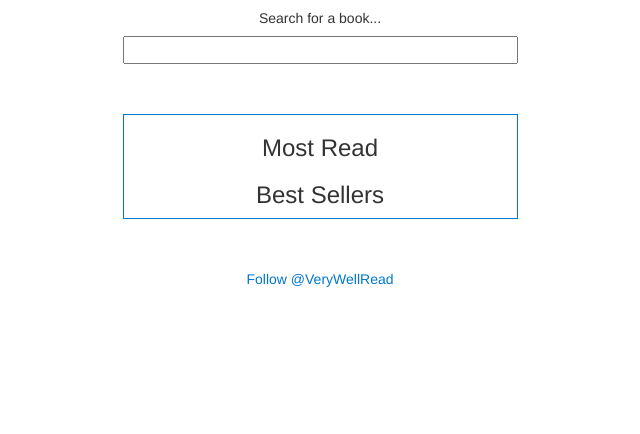
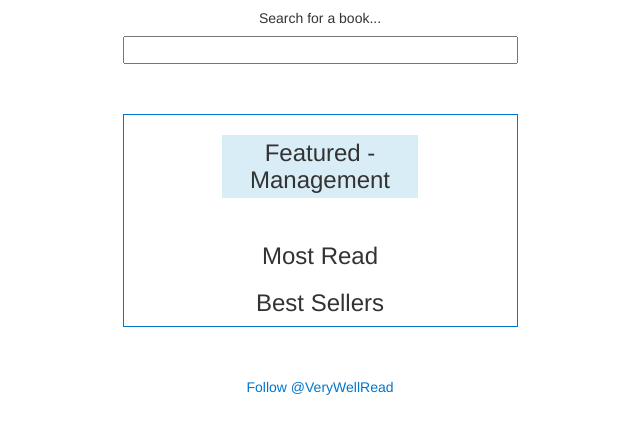
Before and after one commit to benlogan/WellReadClient, a PHP site: page / in a window 1280 px wide. Shown: the part 338-772 px from the top of the page, without its empty margins (320-960 px from the left). Run offline with PHP 8.4, Linux system fonts and the light colour scheme; some libraries are stand-ins or nearby versions.

Commit message:
featured book lists, changes to login, and flicker removal

```diff
--- a/index.html
+++ b/index.html
@@ -16,10 +16,12 @@
 
         <link rel="stylesheet" href="styles/jquery-ui.css" type="text/css"/>
         <link rel="stylesheet" href="styles/style.css" type="text/css"/>
+        <link rel="stylesheet" href="styles/dropdown.css" type="text/css"/>
 
         <script type="text/javascript" src="scripts/jquery/jquery-2.1.4.js"></script>
         <script type="text/javascript" src="scripts/jquery/jquery-ui.js"></script>
         <script type="text/javascript" src="scripts/main.js"></script>
+        <script type="text/javascript" src="scripts/dropdown.js"></script>
 
         <script src="http://maxcdn.bootstrapcdn.com/bootstrap/3.3.6/js/bootstrap.min.js"></script>
 
@@ -63,10 +65,9 @@
             $(document).ready(function() {
                 $("#loginOrName").leanModal();//({ top : "50%" }); actually hacking this into the leanModal script, because it's not designed to take %'s on input!
 
-                var promoHidden = localStorage.getItem('promoHidden');
-                if(promoHidden == 'true') {
-                    $('#promoText').hide();
-                    //$('#promoText').removeClass('in');
+                // this has to be hidden by default, or you get flicker trying to hide it.
+                if(!localStorage.getItem('promoHidden') || localStorage.getItem('promoHidden') == 'false') {
+                    $('#promoText').addClass('in');
                 }
 
                 //if(window.location.href.indexOf("ISBN=") > -1) {
@@ -78,6 +79,7 @@
                     $('#topBooks').show();
                     getTopBooks(10);
                     getBestSellers();
+                    getFeaturedBooks("management", "Management ↓");
                 }
             });
 
@@ -170,13 +172,24 @@
 
             <!--<label for="search">Search: </label>-->
             <!--<button id="closeButton" data-toggle="collapse" data-target="#promoText"><img src="images/toggle-collapse-alt_blue.png"/></button>-->
-            <div id="promoText" class="collapse in">Welcome to Well Read! We provide a community generated and curated selection of excellent, high quality, book summaries. If you are looking for an independently generated, accurate and complete book synopsis, we can help. You can vote for your favourite, or least-favourite, synopsis. Of course, you can also contribute yourself! We want to help you quickly and easily discover the key points for a particular book, without necessarily having to read the whole thing. If the book is of real interest and you want to know more, then we'd recommend you read the whole thing and you can purchase it directly from Well Read. <a href="#promoText" data-toggle="collapse" onclick="hidePromoText()">Hide text!</a></div>
+            <div id="promoText" class="collapse">Welcome to Well Read! We provide a community generated and curated selection of excellent, high quality, book summaries. If you are looking for an independently generated, accurate and complete book synopsis, we can help. You can vote for your favourite, or least-favourite, synopsis. Of course, you can also contribute yourself! We want to help you quickly and easily discover the key points for a particular book, without necessarily having to read the whole thing. If the book is of real interest and you want to know more, then we'd recommend you read the whole thing and you can purchase it directly from Well Read. <a href="#promoText" data-toggle="collapse" onclick="hidePromoText()">Hide text!</a></div>
 
             <h5 class="centeredText">Search for a book...</h5>
             <input id="search" onclick="ga('send', 'event', 'Input', 'Search', 'User clicked in the main search box.')"> <!-- class="ui-autocomplete-input" -->
         </div>
 
         <div id="topBooks">
+            <div id="featured">
+                <div class="dropdown">
+                    <h3><button id="dropDownButton" onclick="myDropDown()" class="dropbtn">Featured - Management</button></h3>
+                    <div id="myDropdown" class="dropdown-content">
+                        <a onclick="getFeaturedBooks('management','Management ↓')">Management</a>
+                        <a onclick="getFeaturedBooks('programming','Programming ↓')">Programming</a>
+                        <a onclick="getFeaturedBooks('classics','Classics ↓')">Classics</a>
+                    </div>
+                </div>
+                <div id="featuredList"></div>
+            </div>
             <div id="mostRead">
                 <h3 class="centeredText">Most Read</h3>
             </div>
@@ -200,7 +213,6 @@
                     <h5 id='bookISBN'></h5>
                     <h5 id='bookASIN'></h5>
                     <div id='purchaseBook'>
-                        <p>Buy it now...</p>
                         <a id='bookPurchaseLink' target="_blank">
                             <img id='bookPurchaseImage' src="images/234_60_stones.gif">
                         </a>
--- /dev/null
+++ b/scripts/dropdown.js
@@ -0,0 +1,20 @@
+/* When the user clicks on the button,
+toggle between hiding and showing the dropdown content */
+function myDropDown() {
+    document.getElementById("myDropdown").classList.toggle("show");
+}
+
+// Close the dropdown menu if the user clicks outside of it
+window.onclick = function(event) {
+  if (!event.target.matches('.dropbtn')) {
+
+    var dropdowns = document.getElementsByClassName("dropdown-content");
+    var i;
+    for (i = 0; i < dropdowns.length; i++) {
+      var openDropdown = dropdowns[i];
+      if (openDropdown.classList.contains('show')) {
+        openDropdown.classList.remove('show');
+      }
+    }
+  }
+}
--- a/scripts/main.js
+++ b/scripts/main.js
@@ -100,9 +100,10 @@
             if(!loggedIn) {
                 //$("#SummaryText :input").prop("disabled", true);
                 $('#SummaryText').block({
-                    message: '<h4>You need to Login</h4>',
+                    message: '<a id="loginOrNameBox" href="#authBox" class="btn" onclick="ga(\'send\', \'event\', \'Buttons\', \'Login\', \'User clicked oauth login button.\')">Please Login</a>',
                     css: { border: '1px solid #000' }
                 });
+                $("#loginOrNameBox").leanModal(); // important - must attach the lean modal
             }
 
             $('#summaryTable').html('');
@@ -165,7 +166,7 @@
             success: function(data) {
                 var listHtml = "<ol>";
                 $.each(data, function(key, val) {
-                    listHtml += "<li><a href=?ASIN=" + val.asin + ">" + val.title + "</a></li>";
+                    listHtml += "<li><a href=?ASIN=" + val.asin + ">" + val.title + "</a>, " + val.author + "</li>";
                 });
                 listHtml += "</ol>";
                 $('#bestSellers').append(listHtml);
@@ -174,6 +175,33 @@
             }
         });
     }
+}
+
+function getFeaturedBooks(category, friendlyCategory) {
+    //var listHtml = sessionStorage.getItem('featuredBookList');
+
+    //if(listHtml) {
+    //    $('#featured').append(listHtml);
+    //} else {
+        // if they aren't in the session cache, fetch fresh
+        $.ajax({
+            url: hostname + 'booksFeatured/',
+            type: 'GET',
+            data: 'category=' + category,
+            success: function(data) {
+                $('#dropDownButton').text("Featured - " + friendlyCategory);
+
+                var listHtml = "<ol>";
+                $.each(data, function(key, val) {
+                    listHtml += "<li><a href=?ASIN=" + val.asin + ">" + val.title + "</a>, " + val.author + "</li>";
+                });
+                listHtml += "</ol>";
+                $('#featuredList').html(listHtml);
+
+                //sessionStorage.setItem('featuredBookList', listHtml);
+            }
+        });
+    //}
 }
 
 // actually two rows! one for the author name
--- /dev/null
+++ b/styles/dropdown.css
@@ -0,0 +1,46 @@
+/* Dropdown Button */
+.dropbtn {
+    background-color: #d9edf7;
+    /*color: white;
+    font-size: 16px;*/
+    padding: 5px;
+    border: none;
+    cursor: pointer;
+}
+
+/* Dropdown button on hover & focus */
+.dropbtn:hover, .dropbtn:focus {
+    background-color: #337ab7;
+}
+
+/* The container <div> - needed to position the dropdown content */
+.dropdown {
+    /*position: relative;
+    display: inline-block;*/
+    width: 50%;
+    margin: 0 auto;
+    padding-bottom: 15px;
+}
+
+/* Dropdown Content (Hidden by Default) */
+.dropdown-content {
+    display: none;
+    position: absolute;
+    background-color: #f9f9f9;
+    min-width: 160px;
+    box-shadow: 0px 8px 16px 0px rgba(0,0,0,0.2);
+}
+
+/* Links inside the dropdown */
+.dropdown-content a {
+    color: black;
+    padding: 12px 16px;
+    text-decoration: none;
+    display: block;
+}
+
+/* Change color of dropdown links on hover */
+.dropdown-content a:hover {background-color: #f1f1f1}
+
+/* Show the dropdown menu (use JS to add this class to the .dropdown-content container when the user clicks on the dropdown button) */
+.show {display:block;}
--- a/styles/style.css
+++ b/styles/style.css
@@ -68,6 +68,11 @@
     /*overflow:auto; *//* needed to auto grow the div to match the size of the floated image within it */
     display: flex;
     padding-top: 15px;
+}
+#bookMetadataLeft {
+    /* needs a hardcoded max size, because some small images will result in right-hand text being truncated.
+       this sort of works, but not all of the time - needs more testing FIXME */
+    /*min-height: 350px;*/
 }
 #bookMetadataRight {
     /*margin-left: 35%;*/ /* was 150px, but really just want it to be half of the parent */
```
